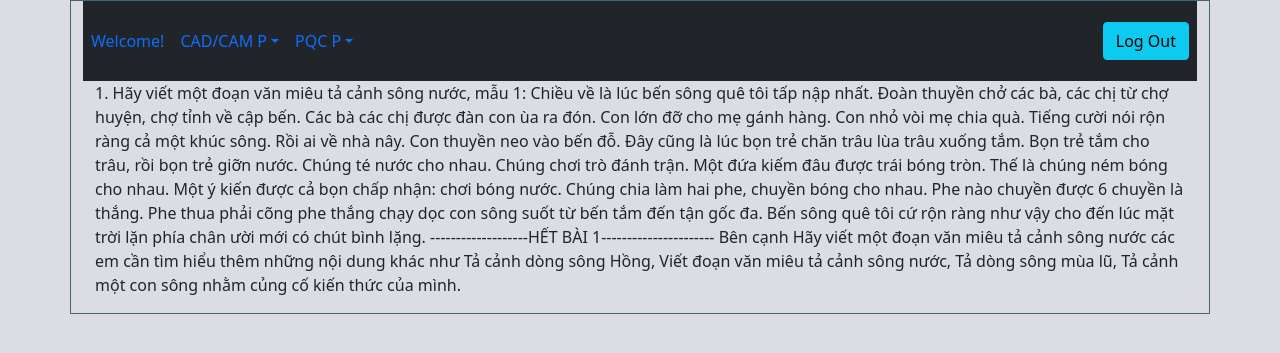
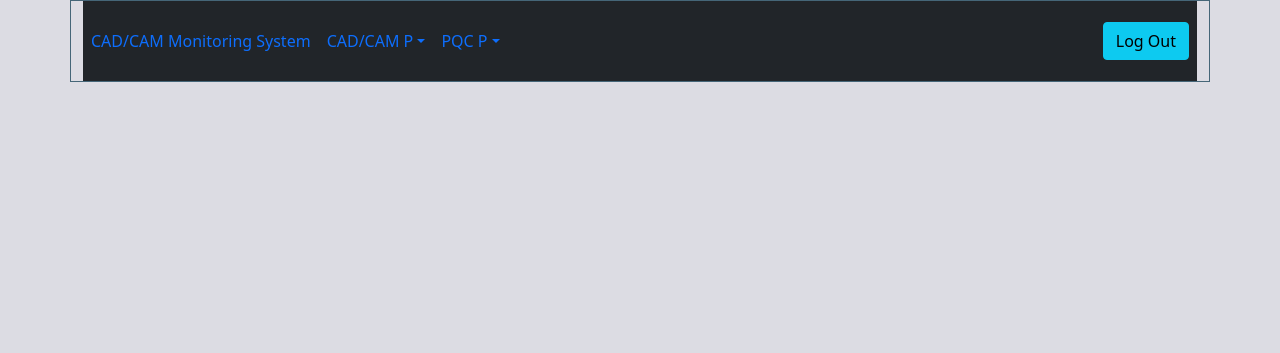
Before and after one commit to SonHai1992/Project_samsung, a Django app: template templates/base/Base.html in a window 1280 px wide. Shown: the top 353 px of the page. Run offline with Django 4.2, Linux system fonts and the light colour scheme; the template is opened without the code that fills it, so the values that code supplies are empty; some libraries are stand-ins or nearby versions.

Commit message:
Change system name

```diff
--- a/templates/base/Base.html
+++ b/templates/base/Base.html
@@ -12,7 +12,7 @@
         <nav class="navbar navbar-expand-sm bg-dark">
             <ul class="navbar-nav">
                 <li class="nav-item">
-                    <a class="nav-link active" href="#">Welcome!</a>
+                    <a class="nav-link active" href="#">CAD/CAM Monitoring System</a>
                 </li>
                 <div class="collapse navbar-collapse">
                     <li class="nav-item dropdown">
@@ -42,16 +42,6 @@
             </div>
 
         </nav>
-        <div class="container">
-    <p>
-        1. Hãy viết một đoạn văn miêu tả cảnh sông nước, mẫu 1:
-Chiều về là lúc bến sông quê tôi tấp nập nhất. Đoàn thuyền chở các bà, các chị từ chợ huyện, chợ tỉnh về cập bến. Các bà các chị được đàn con ùa ra đón. Con lớn đỡ cho mẹ gánh hàng. Con nhỏ vòi mẹ chia quà. Tiếng cười nói rộn ràng cả một khúc sông. Rồi ai về nhà nây. Con thuyền neo vào bến đỗ. Đây cũng là lúc bọn trẻ chăn trâu lùa trâu xuống tắm. Bọn trẻ tắm cho trâu, rồi bọn trẻ giỡn nước. Chúng té nước cho nhau. Chúng chơi trò đánh trận. Một đứa kiếm đâu được trái bóng tròn. Thế là chúng ném bóng cho nhau. Một ý kiến được cả bọn chấp nhận: chơi bóng nước. Chúng chia làm hai phe, chuyền bóng cho nhau. Phe nào chuyền được 6 chuyền là thắng. Phe thua phải cõng phe thắng chạy dọc con sông suốt từ bến tắm đến tận gốc đa. Bến sông quê tôi cứ rộn ràng như vậy cho đến lúc mặt trời lặn phía chân ười mới có chút bình lặng.
-
--------------------HẾT BÀI 1----------------------
-
-Bên cạnh Hãy viết một đoạn văn miêu tả cảnh sông nước các em cần tìm hiểu thêm những nội dung khác như Tả cảnh dòng sông Hồng, Viết đoạn văn miêu tả cảnh sông nước, Tả dòng sông mùa lũ, Tả cảnh một con sông nhằm củng cố kiến thức của mình.
-    </p>
-</div>
     </div>
 </body>
 
```
